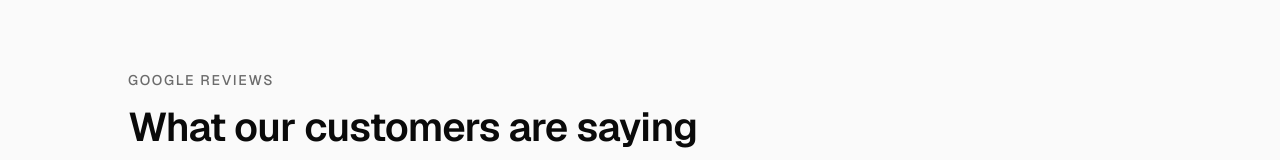
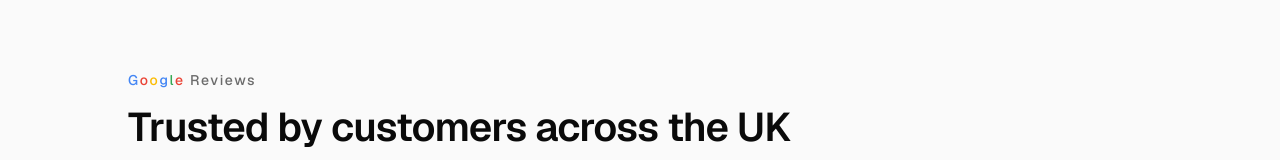
Before and after one commit to arioledavid/Urbanmove-website, a Next.js app: page / in a window 1280 px wide. Shown: the part 762-922 px from the top of the page. Built offline with nearby package versions, Linux system fonts and the light colour scheme; no server answers.

Commit message:
chore: added google colors to google review

```diff
--- a/src/app/pages/home/_components/reviews-section.tsx
+++ b/src/app/pages/home/_components/reviews-section.tsx
@@ -3,6 +3,7 @@
 import { ScrollReveal } from "@/components/ui/scroll-reveal";
 import { AnimatedTestimonials } from "@/components/ui/animated-testimonials";
 import { ReviewCardStack } from "@/components/ui/review-card-stack";
+import { GoogleReviewsLabel } from "@/components/reviews/google-reviews-label";
 import { REVIEWS } from "@/lib/reviews-data";
 
 export function ReviewsSection() {
@@ -14,14 +15,12 @@ export function ReviewsSection() {
     >
       <div className="mx-auto max-w-6xl px-6 sm:px-10 lg:px-16">
         <ScrollReveal className="mb-12 max-w-2xl lg:mb-12">
-          <p className="text-sm font-medium tracking-[0.12em] text-muted uppercase">
-            Google Reviews
-          </p>
+          <GoogleReviewsLabel />
           <h2
             id="reviews-heading"
             className="mt-3 text-[clamp(1.75rem,4vw,2.5rem)] leading-tight font-semibold tracking-[-0.02em] text-ink"
           >
-            What our customers are saying about us
+            Trusted by customers across the UK
           </h2>
         </ScrollReveal>
 
--- /dev/null
+++ b/src/components/reviews/google-reviews-label.tsx
@@ -0,0 +1,33 @@
+import { cn } from "@/lib/utils";
+
+const GOOGLE_COLORS = {
+  blue: "#4285F4",
+  red: "#EA4335",
+  yellow: "#FBBC05",
+  green: "#34A853",
+} as const;
+
+type GoogleReviewsLabelProps = {
+  className?: string;
+};
+
+export function GoogleReviewsLabel({ className }: GoogleReviewsLabelProps) {
+  return (
+    <p
+      className={cn(
+        "text-sm font-medium tracking-[0.12em]",
+        className,
+      )}
+    >
+      <span aria-hidden>
+        <span style={{ color: GOOGLE_COLORS.blue }}>G</span>
+        <span style={{ color: GOOGLE_COLORS.red }}>o</span>
+        <span style={{ color: GOOGLE_COLORS.yellow }}>o</span>
+        <span style={{ color: GOOGLE_COLORS.blue }}>g</span>
+        <span style={{ color: GOOGLE_COLORS.green }}>l</span>
+        <span style={{ color: GOOGLE_COLORS.red }}>e</span>
+      </span>
+      <span className="text-muted"> Reviews</span>
+    </p>
+  );
+}
```
